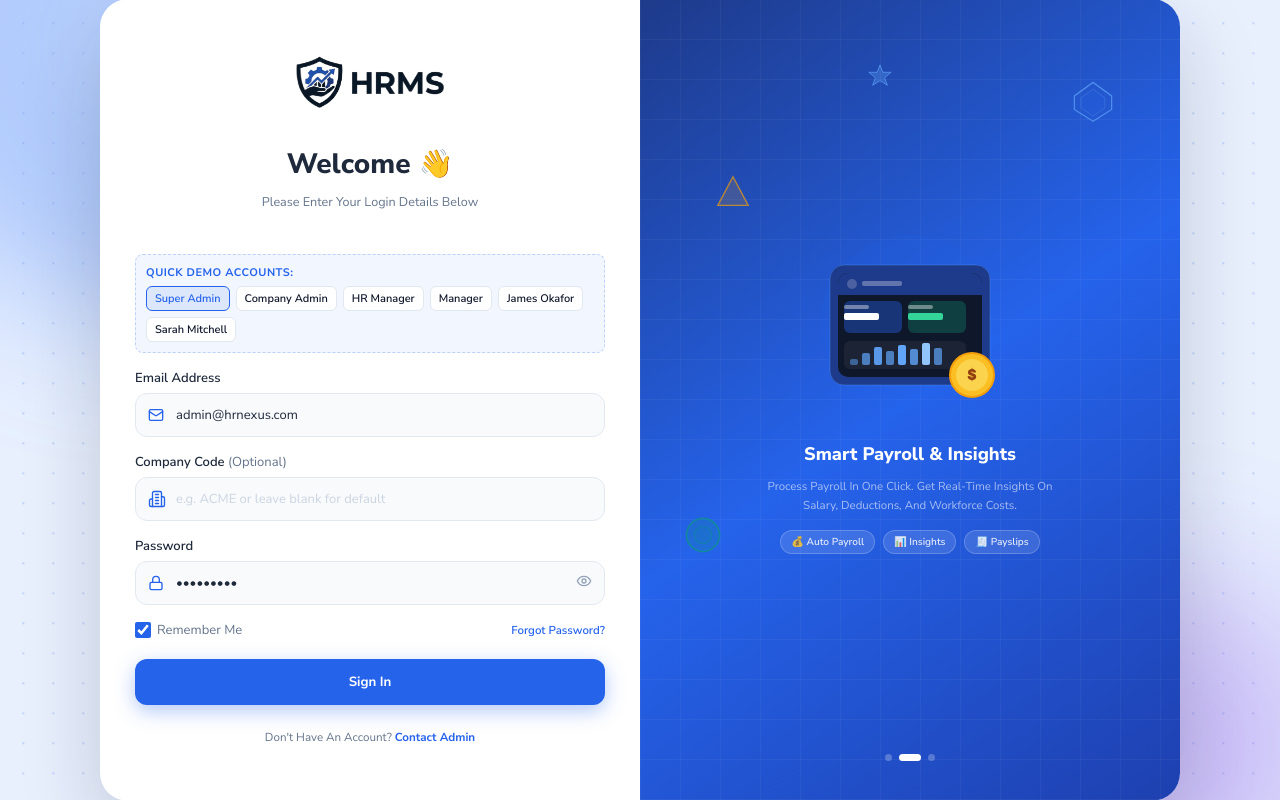
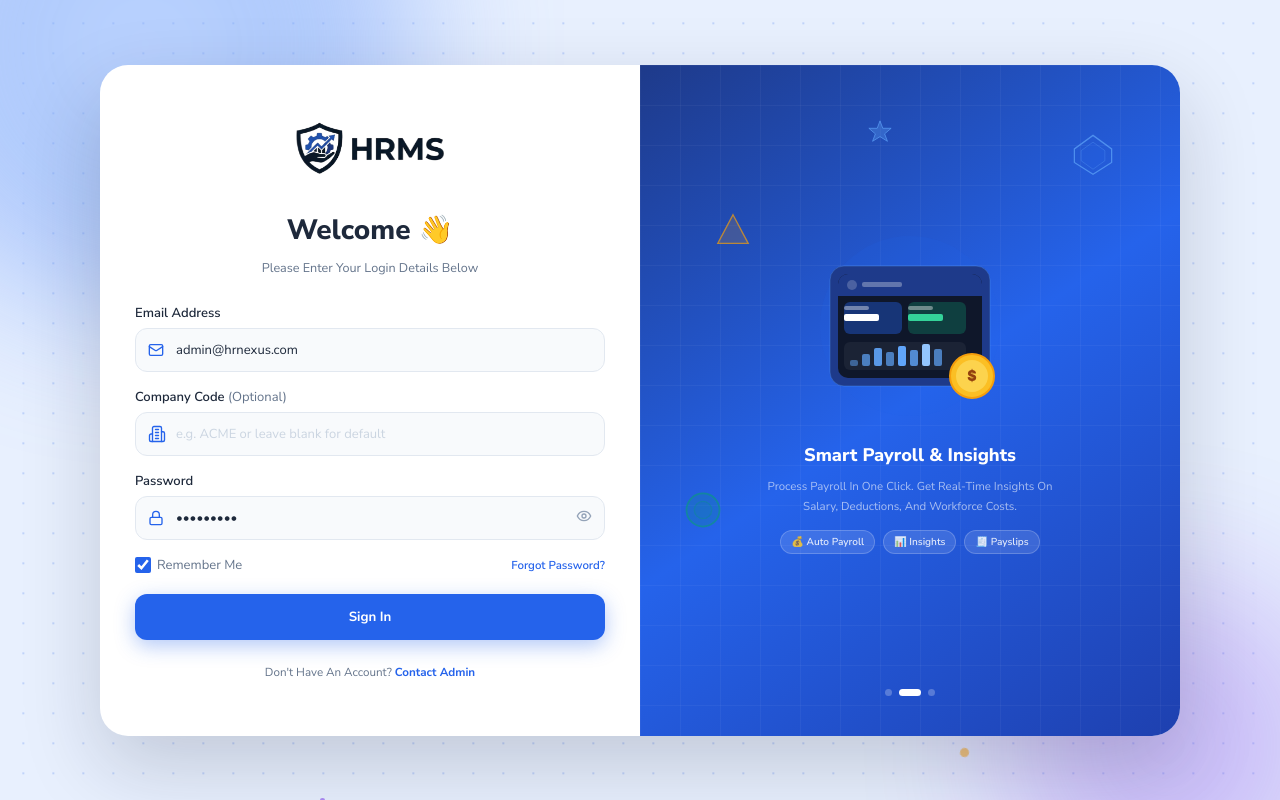
Before and after one commit to Bhumi2025/HRMS, an Angular app in the folder frontend/: page /login in a window 1280 px wide. Built offline with nearby package versions, Linux system fonts and the light colour scheme.

Commit message:
feat: add login component and dashboard template styles

```diff
--- a/frontend/src/app/features/auth/login.component.html
+++ b/frontend/src/app/features/auth/login.component.html
@@ -27,29 +27,6 @@
           Please enter your login details below
         }
       </p>
-
-      <!-- Quick Demo Login Switcher (Disabled in Production Builds) -->
-      @if (showDemoAccounts) {
-        <div style="margin: 16px 0; padding: 10px; background: rgba(37,99,235,0.06); border: 1px dashed rgba(37,99,235,0.25); border-radius: 8px;">
-          <div style="font-size: 11px; font-weight: 700; text-transform: uppercase; letter-spacing: 0.5px; color: var(--p); margin-bottom: 6px;">
-            Quick Demo Accounts:
-          </div>
-          <div style="display: flex; flex-wrap: wrap; gap: 6px;">
-            @for (acc of demoAccounts; track acc.label) {
-              <button
-                type="button"
-                (click)="selectDemo(acc)"
-                style="font-size: 11px; font-weight: 600; padding: 4px 8px; border-radius: 6px; cursor: pointer; border: 1px solid var(--border); background: var(--bg-card, #ffffff); color: var(--text-color, #1e293b); transition: all 0.15s ease;"
-                [style.borderColor]="email === acc.email ? 'var(--p)' : 'var(--border)'"
-                [style.background]="email === acc.email ? 'rgba(37,99,235,0.1)' : 'var(--bg-card, #ffffff)'"
-                [style.color]="email === acc.email ? 'var(--p)' : 'inherit'"
-              >
-                {{ acc.label }}
-              </button>
-            }
-          </div>
-        </div>
-      }
 
       <form (submit)="go($event)">
         <div class="fg">
--- a/frontend/src/app/features/auth/login.component.ts
+++ b/frontend/src/app/features/auth/login.component.ts
@@ -40,7 +40,7 @@ export class LoginComponent implements OnInit, OnDestroy {
   private readonly faceService = inject(FaceRecognitionService);
 
   /** Disable the demo account switcher on the login screen in production builds. */
-  protected readonly showDemoAccounts = !environment.production;
+  protected readonly showDemoAccounts = false;
 
   /** Dynamic tenant branding resolved via query parameter (?code=...) or company code input. */
   protected readonly resolvedTenantName = signal<string>('HR Nexus');
--- a/frontend/src/app/features/dashboard/template-dashboard.component.scss
+++ b/frontend/src/app/features/dashboard/template-dashboard.component.scss
@@ -397,6 +397,7 @@
       line-height: 1.35;
       display: -webkit-box;
       -webkit-line-clamp: 2;
+      line-clamp: 2;
       -webkit-box-orient: vertical;
       overflow: hidden;
     }
```
